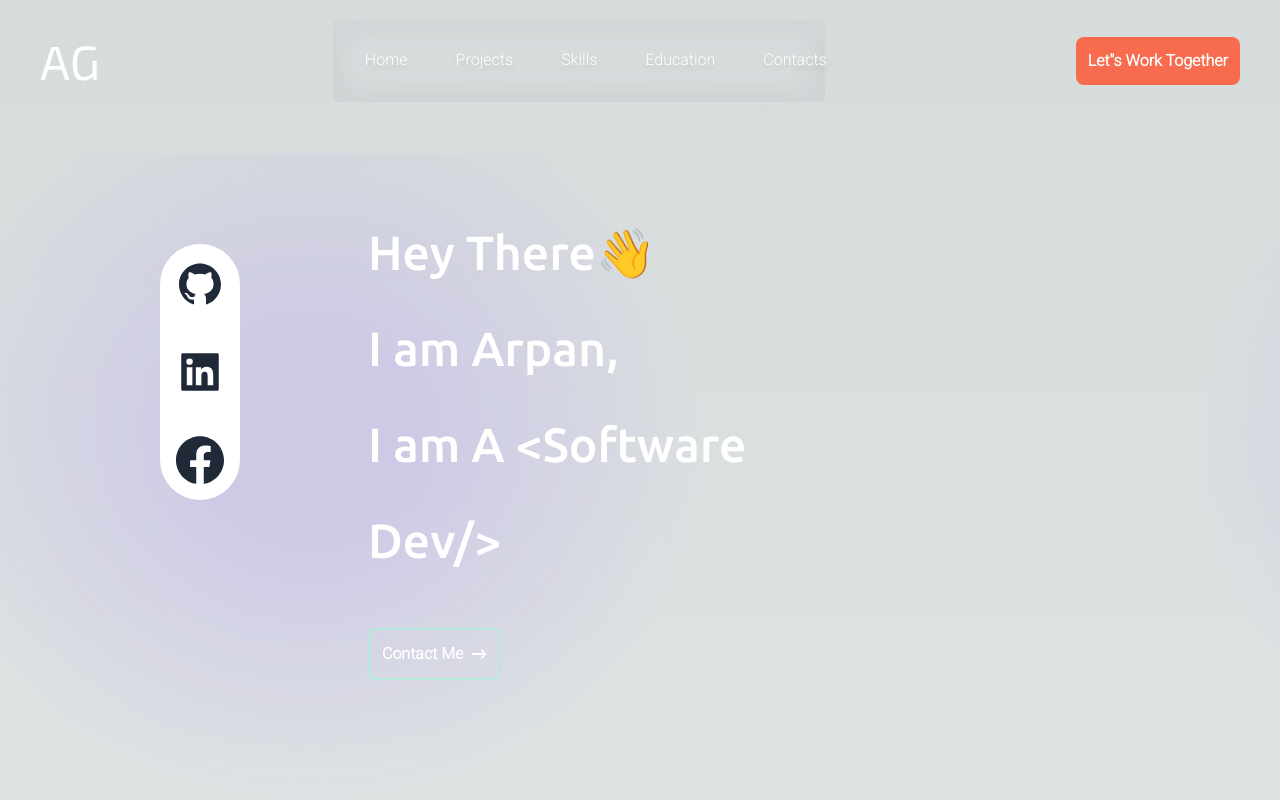
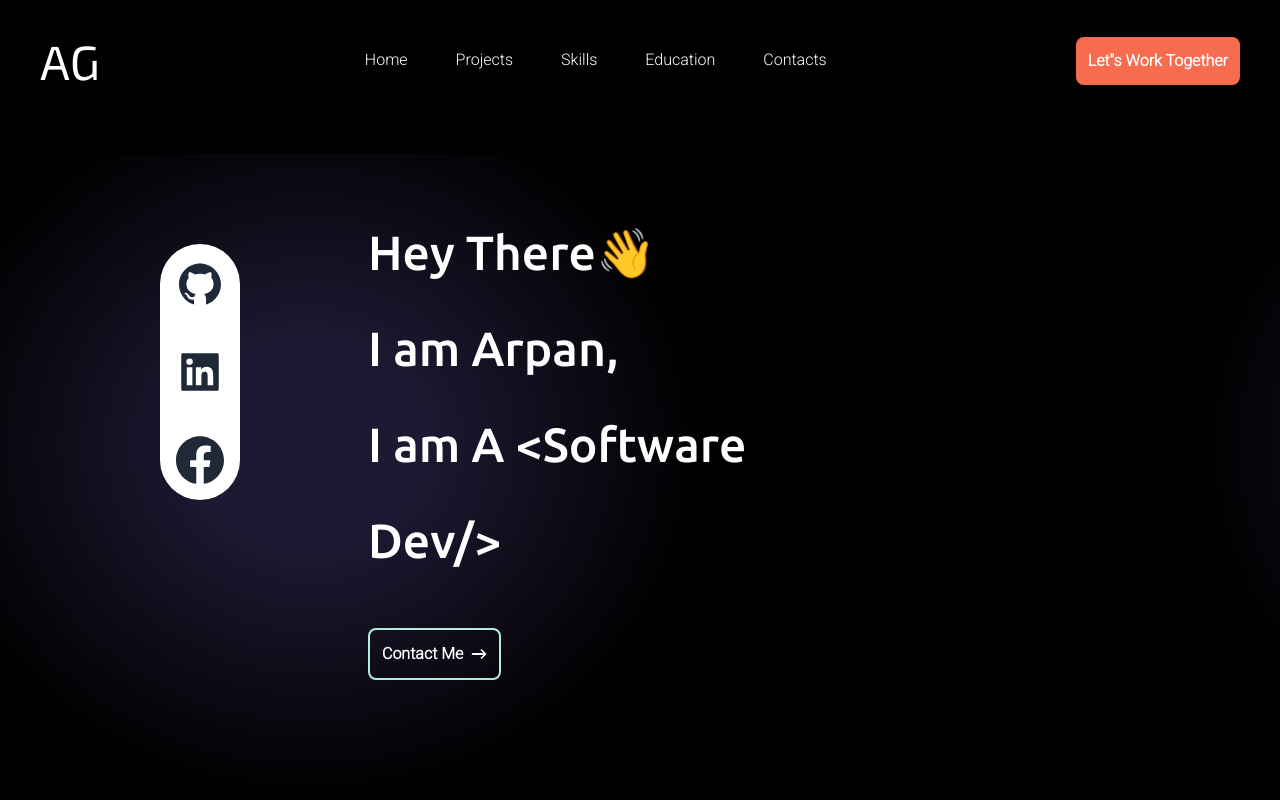
Before and after one commit to arpangtm/Portfolio, a Next.js app: page / in a window 1280 px wide. Shown: the top 800 px of the page. Built offline with nearby package versions, Linux system fonts and the light colour scheme.

Commit message:
Disable light mode

```diff
--- a/app/globals.css
+++ b/app/globals.css
@@ -3,17 +3,12 @@
 @tailwind utilities;
 
 :root {
-  --foreground-rgb: 0, 0, 0;
-  --background-start-rgb: 214, 219, 220;
-  --background-end-rgb: 255, 255, 255;
+  --foreground-rgb: 255, 255, 255;
+  --background-start-rgb: 0, 0, 0;
+  --background-end-rgb: 0, 0, 0;
 }
 
 @media (prefers-color-scheme: dark) {
-  :root {
-    --foreground-rgb: 255, 255, 255;
-    --background-start-rgb: 0, 0, 0;
-    --background-end-rgb: 0, 0, 0;
-  }
 }
 
 html {
@@ -30,5 +25,5 @@ body {
     )
     rgb(var(--background-start-rgb));
 
-    /* background-color: #1e1f25; */
+  /* background-color: #1e1f25; */
 }
```
